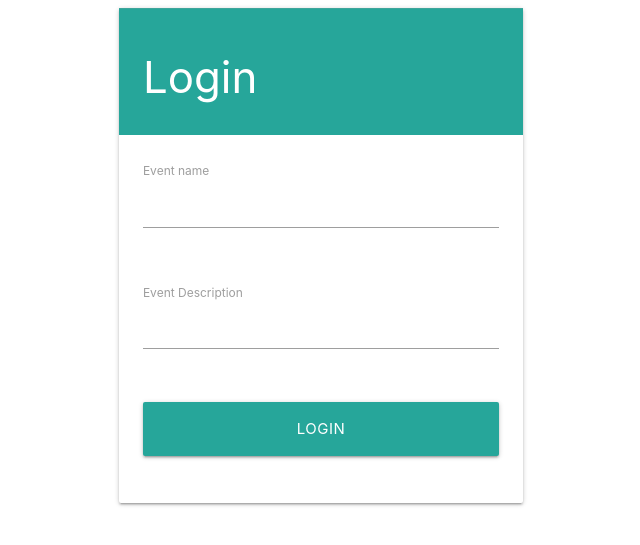
After one commit to M-Waweru/MentalHealth, a CodeIgniter app: the page made by application/views/events_insert.php in a window 1280 px wide. The commit adds this page. Shown: the top 545 px of the page, without its empty margins (319-959 px from the left). Run offline with CodeIgniter, Linux system fonts and the light colour scheme.

Commit message:
Events registration

```diff
--- /dev/null
+++ b/application/views/events_insert.php
@@ -0,0 +1,42 @@
+<!DOCTYPE html>
+<html>
+<head>
+	<title>Insert an event</title>
+	<!--Import Google Icon Font-->
+	<link href="https://fonts.googleapis.com/icon?family=Material+Icons" rel="stylesheet">
+	<!--Import materialize.css-->
+	<link type="text/css" rel="stylesheet" href="/MentalHealth/css/materialize.min.css"  media="screen,projection"/>
+	<!--Let browser know website is optimized for mobile-->
+	<meta name="viewport" content="width=device-width, initial-scale=1.0"/>
+</head>
+<body>
+	<?php echo validation_errors(); ?>
+	<div class="row">
+		<div class="col s12 m4 offset-m4">
+			<div class="card">
+				<div class="card-action teal lighten-1 white-text">
+					<h3>Login</h3>
+				</div>
+				<form action="<?php echo base_url('/index.php/events_control/insert_event') ?>" method="post">
+					<div class="card-content" id="event_insertform">
+						<div class="form-field">
+							<label for="eventname">Event name</label>
+							<input name="eventname" type="text" id="eventname">
+							<p id="eventnamealert" style="visibility: hidden; color: red;">Event name cannot be blank</p>
+						</div><br>
+						<div class="form-field">
+							<label for="eventdesc">Event Description</label>
+							<input name="eventdesc" type="text" id="eventdesc">
+							<p id="eventdescalert" style="visibility: hidden; color: red;">Event Description cannot be blank</p>
+						</div><br>
+						<div class="form-field">
+							<button type="submit" class="btn-large waves-effect waves-dark" style="width: 100%;">Login</button>
+							<?php
+							echo $this->session->flashdata("error");
+							?>
+						</div><br>
+					</div>
+				</form>
+			</div>
+		</body>
+		</html>
--- a/css/dash.css
+++ b/css/dash.css
@@ -2,7 +2,8 @@ body {
     background-image: url("img/image11.jpg");
     background-repeat: no-repeat;
     background-position: center;
-    background-size: cover
+    background-size: cover;
+    background-attachment: fixed;
 
 }
 li a {
```
Also changed, not shown: application/controllers/Events_control.php (added, +15 -0 lines), application/models/events_model.php (added, +11 -0 lines), application/views/events_registration.php (added, +9 -0 lines).
